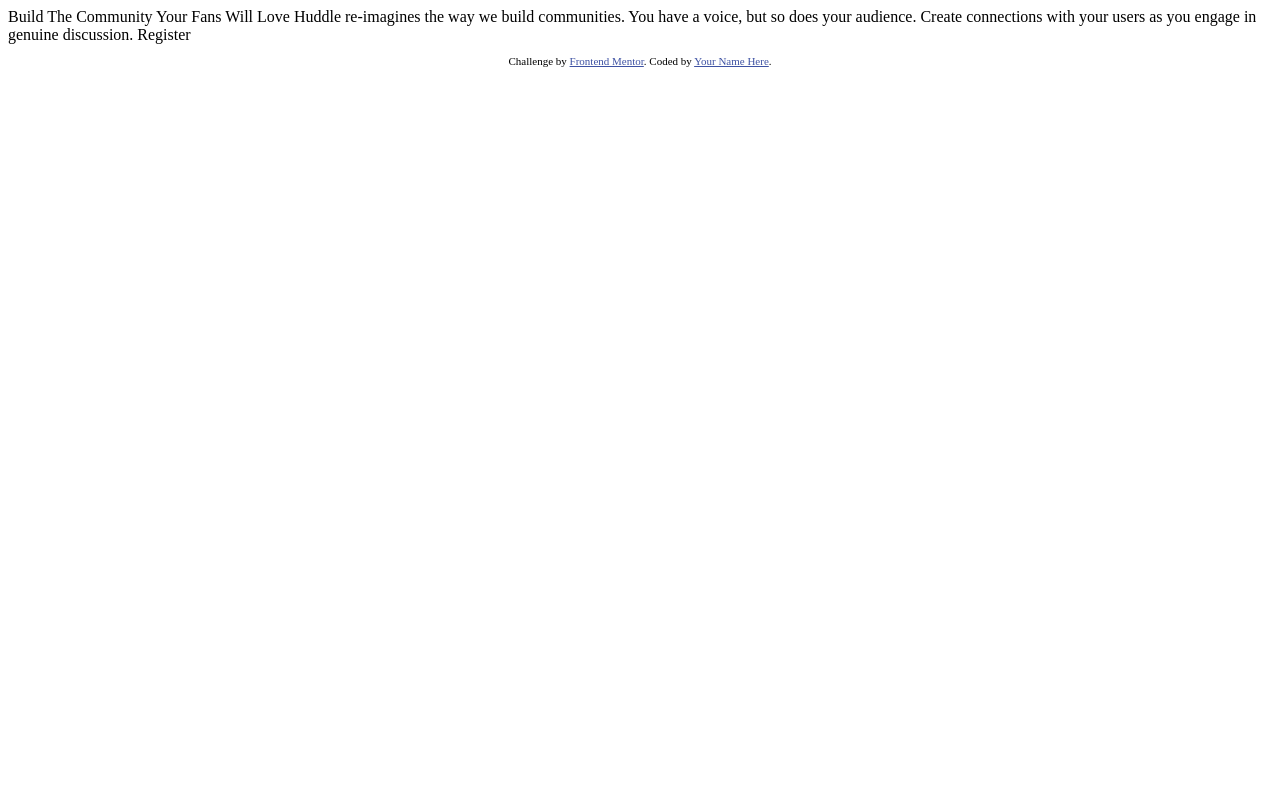
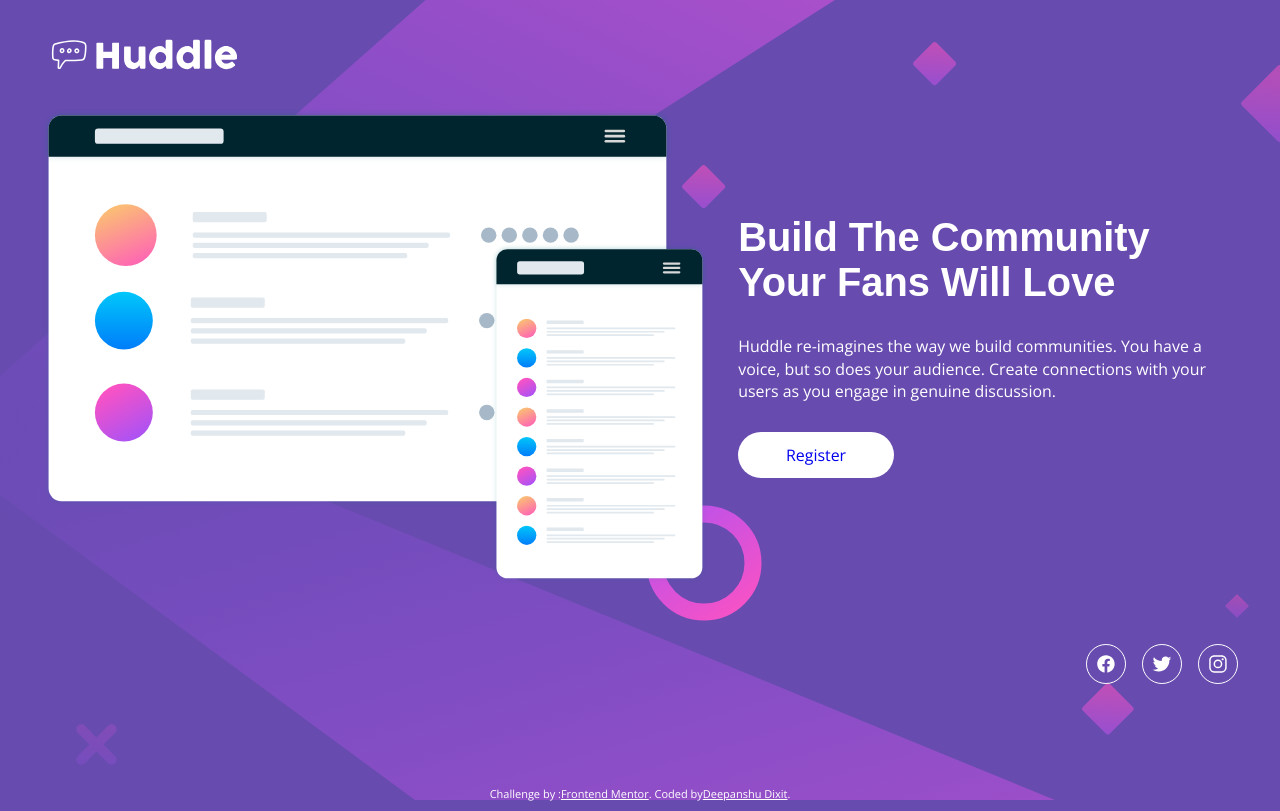
Before and after one commit to Deepanshu1337/huddle-landing-page-with-single-introductory-section-master, a plain HTML site: page index.html in a window 1280 px wide. Drawn offline with nearby package versions, Linux system fonts and the light colour scheme.

Commit message:
completed genrating readme

```diff
--- a/index.html
+++ b/index.html
@@ -1,33 +1,48 @@
 <!DOCTYPE html>
 <html lang="en">
+
 <head>
   <meta charset="UTF-8">
-  <meta name="viewport" content="width=device-width, initial-scale=1.0"> <!-- displays site properly based on user's device -->
+  <meta name="viewport" content="width=device-width, initial-scale=1.0">
+  <link rel="icon" type="image/png" sizes="32x32" href="./images/favicon-32x32.png">
+  <title>Frontend Mentor | Huddle landing page with single introductory section</title>
+  <link rel="shortcut icon" href="./images/favicon-32x32.png" type="image/x-icon">
+  <link rel="stylesheet" href="style.css">
 
-  <link rel="icon" type="image/png" sizes="32x32" href="./images/favicon-32x32.png">
+</head>
 
-  <title>Frontend Mentor | Huddle landing page with single introductory section</title>
-
-  <!-- Feel free to remove these styles or customise in your own stylesheet 👍 -->
-  <style>
-    .attribution { font-size: 11px; text-align: center; }
-    .attribution a { color: hsl(228, 45%, 44%); }
-  </style>
-</head>
 <body>
 
-  Build The Community Your Fans Will Love
 
-  Huddle re-imagines the way we build communities. You have a voice, but so does your audience.
-  Create connections with your users as you engage in genuine discussion.
+  <div class="container">
+    <img src="./images/logo.svg" alt="logo" class="logo">
 
-  Register
+    <div class="grid-layout">
+      <img src="./images/illustration-mockups.svg" class="illustration" alt="illustration-mockups">
+      <div class="content">
+        <h1 class="heading">Build The Community Your Fans Will Love</h1>
+        <p class="desc">Huddle re-imagines the way we build communities. You have a voice, but so does your audience.
+          Create connections with your users as you engage in genuine discussion.</p>
+        <a href="#" class="button">Register </a>
+      </div>
+    </div>
+    <ul class="icon-container">
+      <li><ion-icon name="logo-facebook" class="icon"></ion-icon></li>
+      <li><ion-icon name="logo-twitter" class="icon"></ion-icon></li>
+      <li><ion-icon name="logo-instagram" class="icon"></ion-icon></li>
+    </ul>
+  </div>
+
 
   <footer>
     <p class="attribution">
-      Challenge by <a href="https://www.frontendmentor.io?ref=challenge" target="_blank">Frontend Mentor</a>.
-      Coded by <a href="#">Your Name Here</a>.
+      Challenge by : <a href="https://www.frontendmentor.io?ref=challenge" target="_blank">Frontend Mentor</a>.
+      Coded by <a href="https://www.linkedin.com/in/deepanshudixit280/" target="_blank">Deepanshu Dixit</a>.
     </p>
   </footer>
+
+  <script type="module" src="https://unpkg.com/ionicons@7.1.0/dist/ionicons/ionicons.esm.js"></script>
+  <script nomodule src="https://unpkg.com/ionicons@7.1.0/dist/ionicons/ionicons.js"></script>
 </body>
+
 </html>
--- /dev/null
+++ b/style.css
@@ -0,0 +1,176 @@
+@import url('https://fonts.googleapis.com/css2?family=Open+Sans:ital,wght@0,300..800;1,300..800&display=swap');
+@import url('https://fonts.googleapis.com/css2?family=Open+Sans:ital,wght@0,300..800;1,300..800&display=swap');
+
+* {
+    margin: 0;
+    padding: 0;
+    box-sizing: border-box;
+}
+
+html {
+    font-size: 62.25%;
+}
+
+body {
+    height: 100vh;
+    width: 100vw;
+    background-color: hsl(257, 40%, 49%);
+    background-image: url("./images/bg-desktop.svg");
+    background-size: cover;
+    background-repeat: no-repeat;
+    color: #fff;
+    font-family: "Open Sans", sans-serif;
+    overflow-x: hidden;
+}
+
+.container {
+    margin: 0 auto;
+    max-width: 120rem;
+    min-height: 97vh;
+    display: flex;
+    flex-direction: column;
+}
+
+.logo {
+    margin-top: 3rem;
+    margin-bottom: 3rem;
+    width: 20rem;
+}
+
+.grid-layout {
+    max-width: 100%;
+    display: grid;
+    grid-template-columns: 8fr 6fr;
+    column-gap: 3rem;
+}
+
+.content {
+    max-width: 100%;
+    display: flex;
+    flex-direction: column;
+    justify-content: center;
+    gap: 3rem;
+    align-items: flex-start;
+}
+
+.illustration {
+    width: 100%;
+}
+
+h1 {
+    font-family: "popints", sans-serif;
+    font-size: 4rem;
+    font-weight: 600;
+}
+
+p {
+    font-size: 1.6rem;
+    font-weight: 400;
+    line-height: 1.4;
+}
+
+.button {
+    background-color: #fff;
+    padding: 1.2rem 4.8rem;
+    border-radius: 2.5rem;
+    font-size: 1.6rem;
+    text-decoration: none;
+    transition: all 0.3s;
+}
+
+.button:hover {
+    background-color: hsl(300, 69%, 71%);
+    color: #fff;
+}
+
+.icon-container {
+    margin-top: 6rem;
+    max-width: 100%;
+    font-size: 3rem;
+    color: #fff;
+    list-style: none;
+    display: flex;
+    justify-content: flex-end;
+    gap: 1.6rem;
+
+}
+
+li {
+    border: 1px solid #fff;
+    height: 4rem;
+    width: 4rem;
+    border-radius: 50%;
+    display: flex;
+    justify-content: center;
+    align-items: center;
+    transition: all 0.3s;
+}
+
+.icon {
+    object-fit: contain;
+    height: 2rem;
+    transition: all 0.3s;
+
+}
+
+.icon:hover {
+    cursor: pointer;
+    color: hsl(300, 69%, 71%);
+}
+
+li:hover {
+    border: 1px solid hsl(300, 69%, 71%);
+}
+
+footer {
+    width: 100vw;
+}
+
+.attribution {
+    padding: 1rem 0;
+    width: 100vw;
+    font-size: 11px;
+    margin: 0 auto;
+    display: flex;
+    justify-content: center;
+}
+
+.attribution a {
+    color: #fff;
+}
+
+@media screen and (max-width: 1250px) {
+    .container {
+        max-width: 96rem;
+    }
+}
+
+@media screen and (max-width:1040px) {
+    .logo {
+        margin: 3rem auto;
+    }
+
+    .grid-layout {
+        grid-template-columns: 1fr;
+    }
+
+    .grid-layout img {
+        width: 70%;
+        margin: 2rem auto;
+    }
+
+    .content {
+        text-align: center;
+        max-width: 70%;
+        margin: 2rem auto;
+    }
+
+    .button {
+        margin: 0 auto;
+        padding: 1.2rem 7.2rem;
+    }
+        .icon-container {
+            justify-content: center;
+            margin: 2rem auto;
+        }
+}
```
